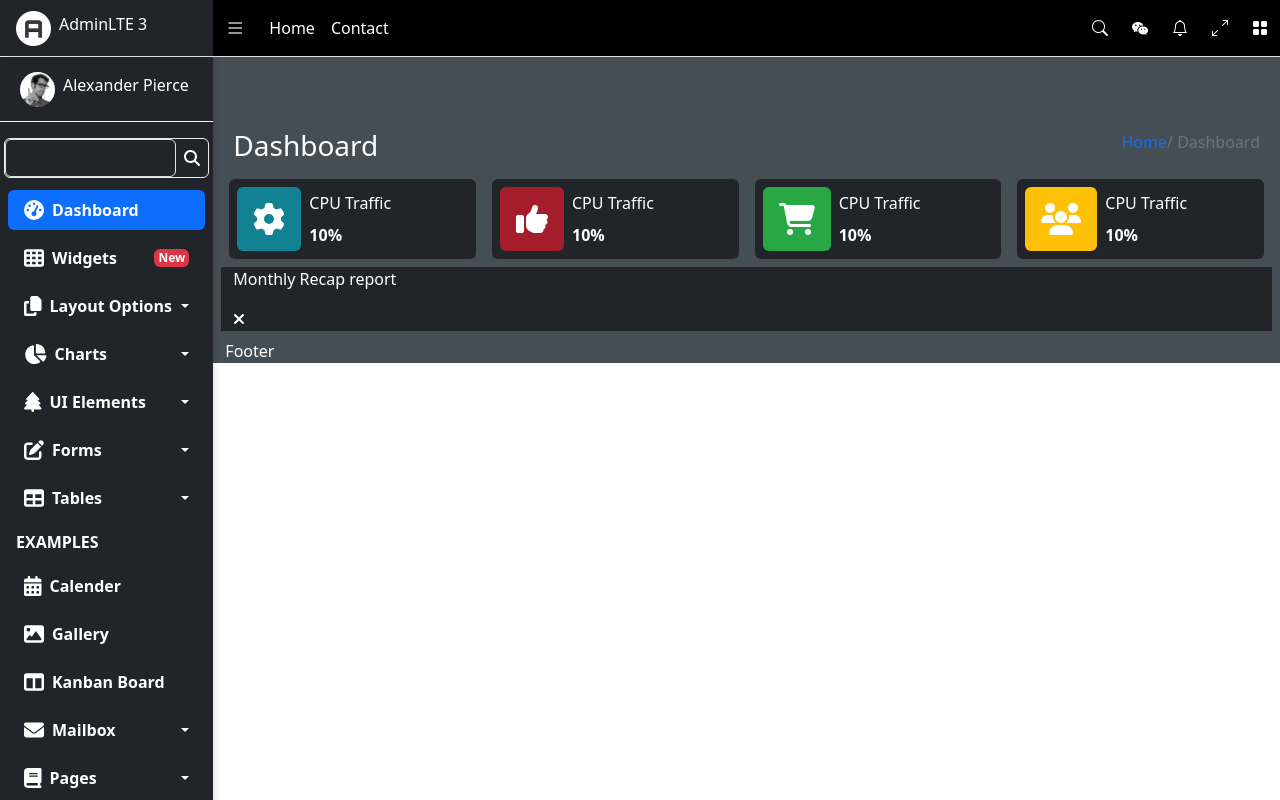
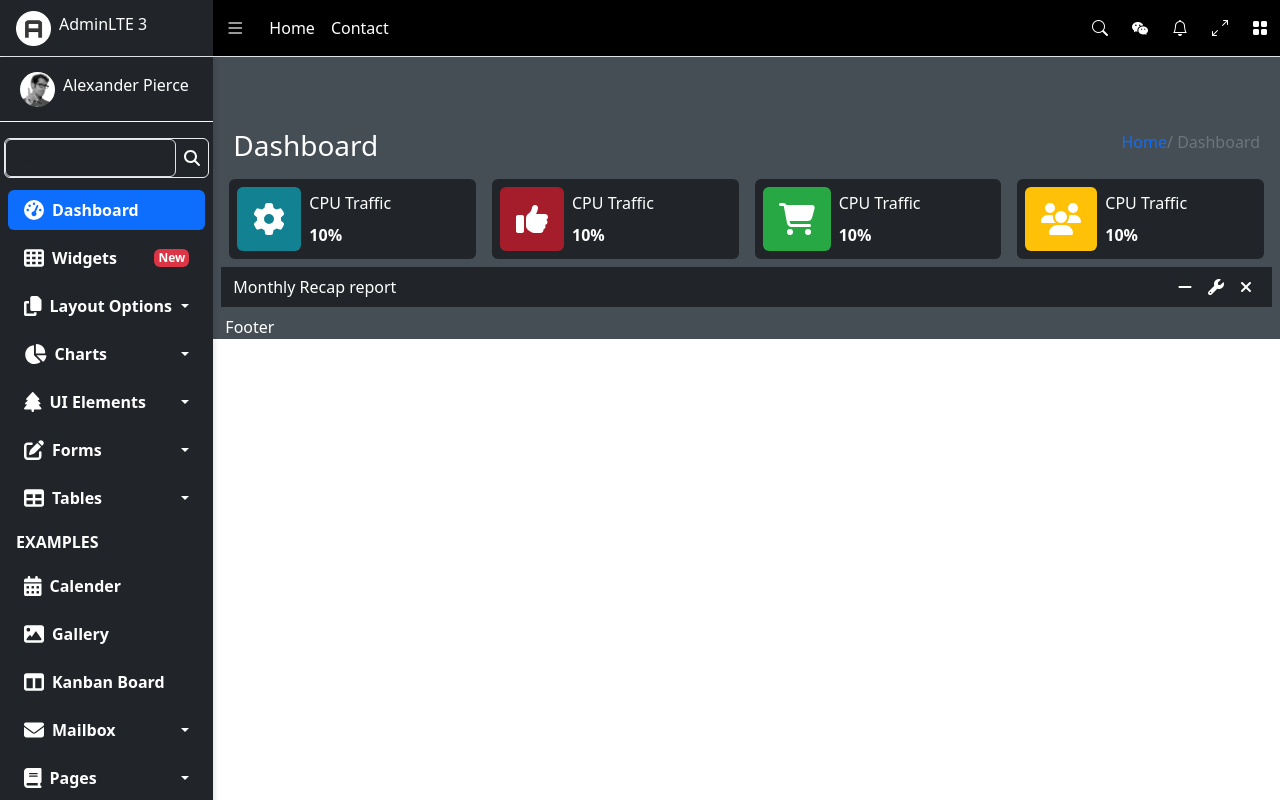
Before and after one commit to Hamza11067/AdminLTE, a React (Vite) app: page / in a window 1280 px wide. Built offline with nearby package versions, Linux system fonts and the light colour scheme.

Commit message:
working on dashboard

```diff
--- a/src/components/Dashboard.jsx
+++ b/src/components/Dashboard.jsx
@@ -4,9 +4,8 @@ import {
   faThumbsUp,
   faShoppingCart,
   faUsers,
-  // faCross,
-  // faMinus,
-  // faWrench,
+  faMinus,
+  faWrench,
   faTimes,
 } from "@fortawesome/free-solid-svg-icons";
 
@@ -98,10 +97,12 @@ const Dashboard = () => {
       </div>
       {/* monthly recap report */}
       <div className="row">
-        <div className="bg-dark">
-          <p>Monthly Recap report</p>
+        <div className="bg-dark py-2 d-flex align-items-center justify-content-between">
+          <p className="m-0">Monthly Recap report</p>
           <div className="">
-            <FontAwesomeIcon icon={faTimes} />
+            <FontAwesomeIcon icon={faMinus} className="px-2 cursor-pointer"/>
+            <FontAwesomeIcon icon={faWrench} className="px-2"/>
+            <FontAwesomeIcon icon={faTimes} className="px-2"/>
           </div>
         </div>
       </div>
--- a/src/index.css
+++ b/src/index.css
@@ -13,14 +13,14 @@ html {
   height: 100vh; /*Full height of the viewport */
   overflow-y: auto; /* Adds vertical scroll bar when needed */
   overflow-x: hidden; /* Prevents horizontal scrolling */
-  background-color: #f8f9fa; /* Optional background color */
+  /* background-color: #f8f9fa; Optional background color */
   padding: 15px;
   box-shadow: 2px 0px 5px rgba(0, 0, 0, 0.1); /* Optional shadow */
 }
 
 /* Custom Scrollbar */
 .sidebar::-webkit-scrollbar {
-  width: 8px; /* Makes the scrollbar narrower */
+  width: 6px; /* Makes the scrollbar narrower */
 }
 
 .sidebar::-webkit-scrollbar-thumb {
```
